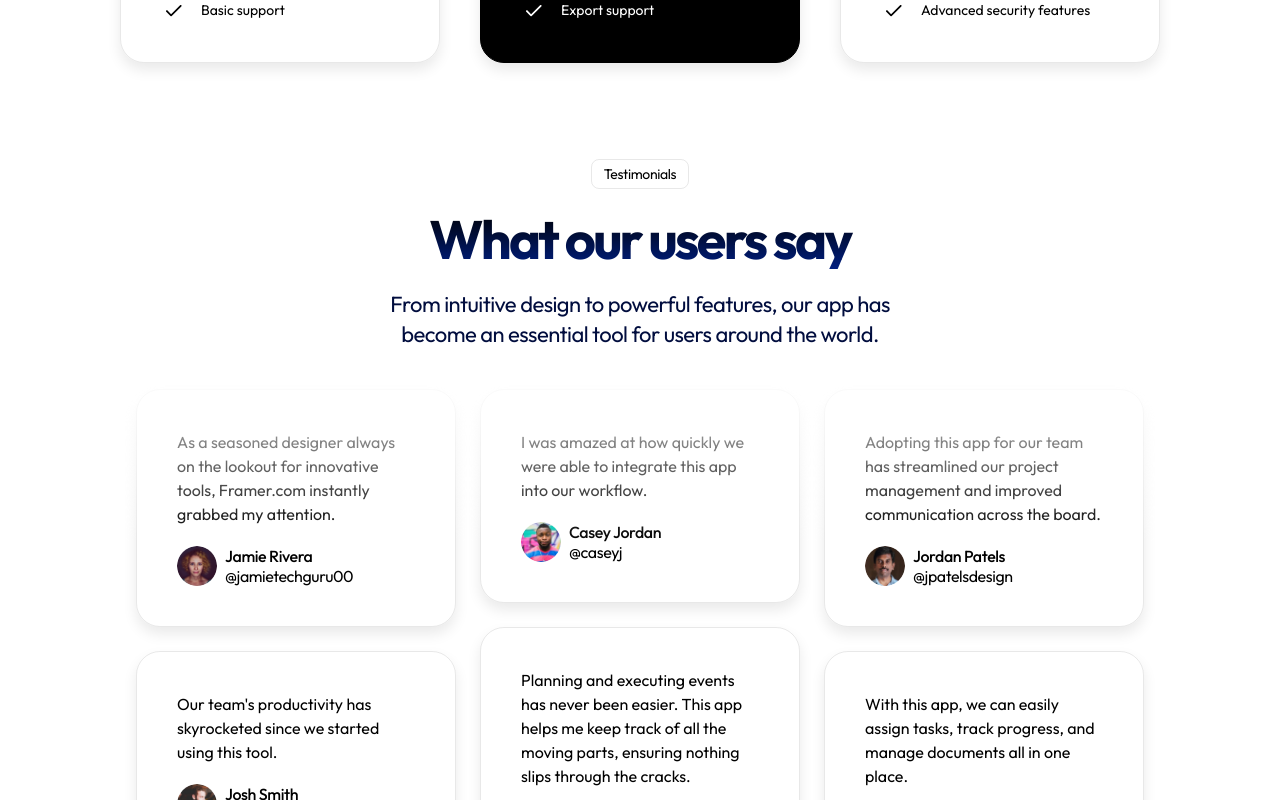
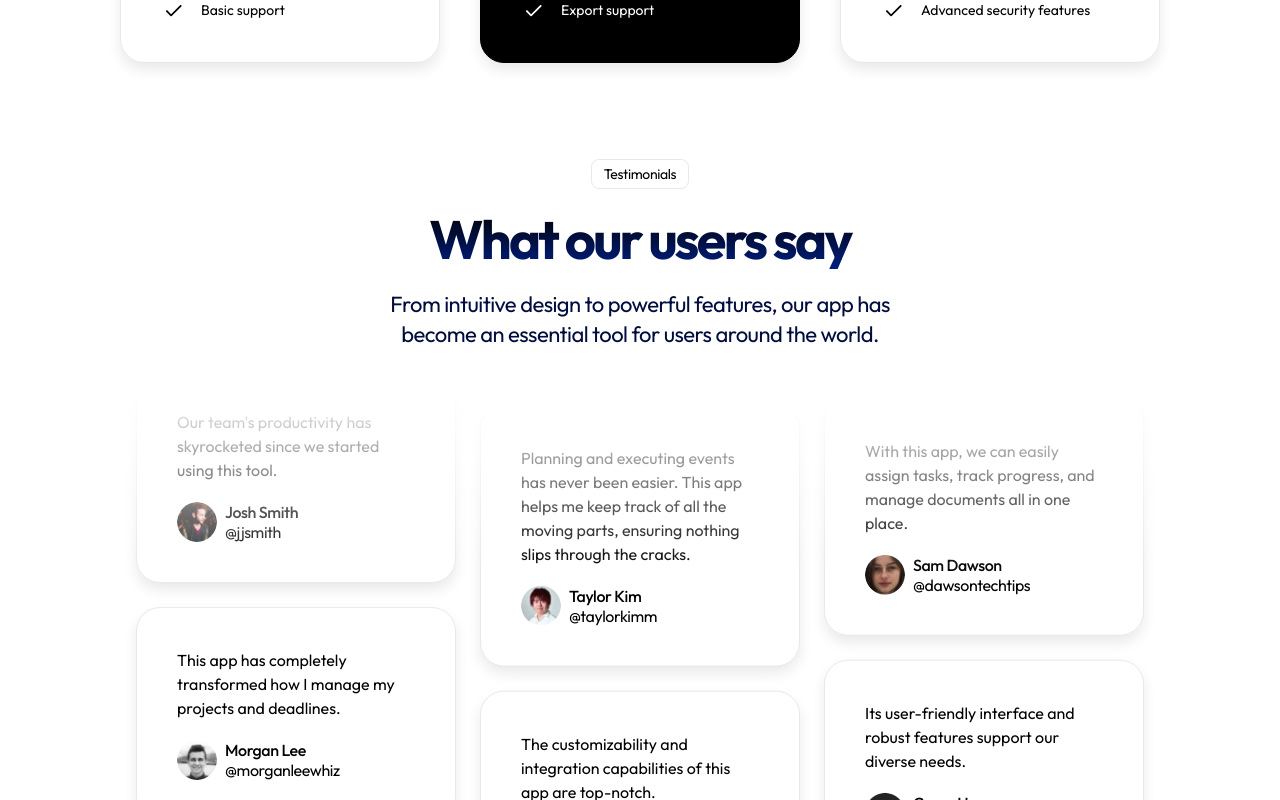
Before and after one commit to mdshafiqcs/light-saas-landing-page-nextjs, a Next.js app: page / in a window 1280 px wide. Shown: the part 3020-3820 px from the top of the page. Built offline with nearby package versions, Linux system fonts and the light colour scheme.

Commit message:
testimonial animation done

```diff
--- a/src/sections/Testimonials.tsx
+++ b/src/sections/Testimonials.tsx
@@ -1,3 +1,5 @@
+"use client";
+
 import avatar1 from "@/assets/avatar-1.png";
 import avatar2 from "@/assets/avatar-2.png";
 import avatar3 from "@/assets/avatar-3.png";
@@ -9,6 +11,8 @@ import avatar8 from "@/assets/avatar-8.png";
 import avatar9 from "@/assets/avatar-9.png";
 import { cn } from "@/lib/utils";
 import Image from "next/image";
+import { motion } from "framer-motion";
+import React from "react";
 
 const testimonials = [
   {
@@ -72,8 +76,24 @@ const secondColumn = testimonials.slice(3,6);
 const thirdColumn = testimonials.slice(6,9);
 
 
-const TestimonialColumn = (props: {className?: string, testimonials: typeof testimonials}) => (
-  <div className={cn("mt-10 flex flex-col gap-6 ", props.className)}>
+const TestimonialColumn = (props: {className?: string, testimonials: typeof testimonials, duration?:number}) => (
+  <div className={props.className}>
+
+    <motion.div
+    className="mt-10 flex flex-col gap-6 pb-6"
+    animate={{
+      translateY: "-50%"
+    }}
+    transition={{
+      duration: props.duration || 10,
+      repeat: Infinity,
+      repeatType: "loop",
+      ease: "linear",
+    }}
+    >
+    {
+      [...new Array(2)].map((_, index) => (
+        <React.Fragment>
           {
             props.testimonials.map(({text, imageSrc, name, username}) => (
               <div className='card' key={username} >
@@ -88,6 +108,11 @@ const TestimonialColumn = (props: {className?: string, testimonials: typeof test
               </div>
             ))
           }
+        </React.Fragment>
+      ))
+    }
+
+    </motion.div>
   </div>
 )
 
@@ -101,10 +126,10 @@ export const Testimonials = () => {
         <h2 className='section-title mt-5'>What our users say</h2>
         <p className='section-description mt-5'>From intuitive design to powerful features, our app has become an essential tool for users around the world.</p>
       </div>
-      <div className='flex justify-center gap-6 xl:gap-10 [mask-image:linear-gradient(to_bottom,transparent,black_25%,black_75%,transparent)]'>
-        <TestimonialColumn testimonials={firstColumn} />
-        <TestimonialColumn testimonials={secondColumn} className="hidden md:flex" />
-        <TestimonialColumn testimonials={thirdColumn} className="hidden lg:flex" />
+      <div className='flex justify-center gap-6 xl:gap-10 mt-10 [mask-image:linear-gradient(to_bottom,transparent,black_25%,black_75%,transparent)] max-h-[738px] overflow-hidden'>
+        <TestimonialColumn testimonials={firstColumn} duration={15}/>
+        <TestimonialColumn testimonials={secondColumn} className="hidden md:block" duration={19} />
+        <TestimonialColumn testimonials={thirdColumn} className="hidden lg:block" duration={17}/>
       </div>
     </div>
   </section>
```
Lines whose indentation alone changed are shown as unchanged.
